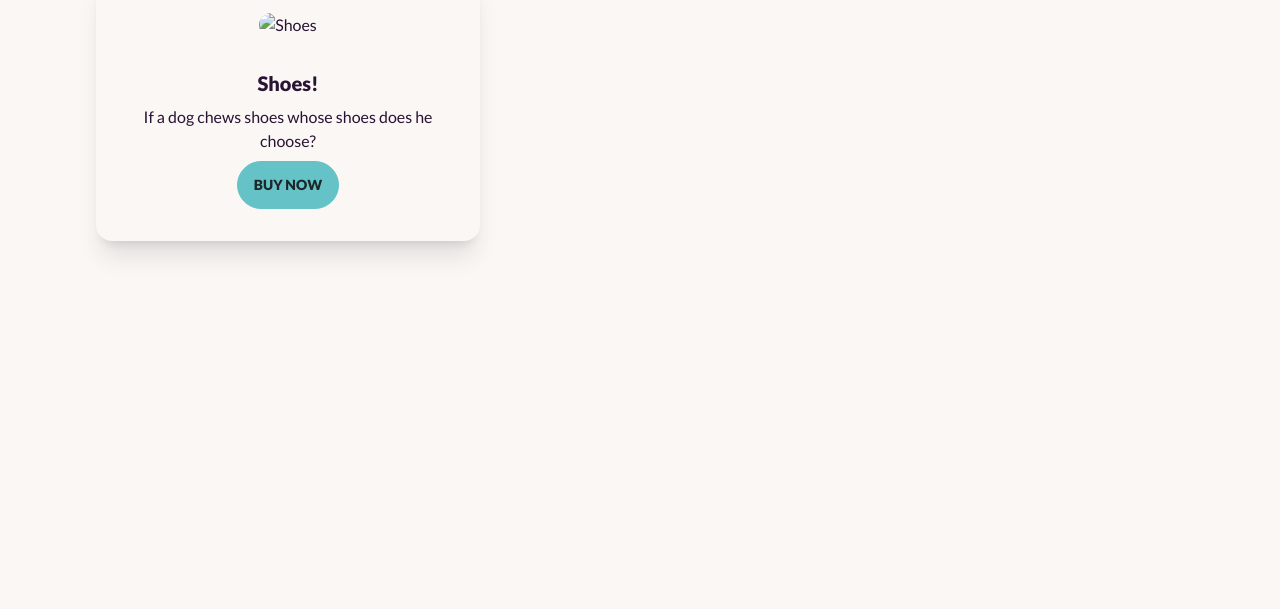
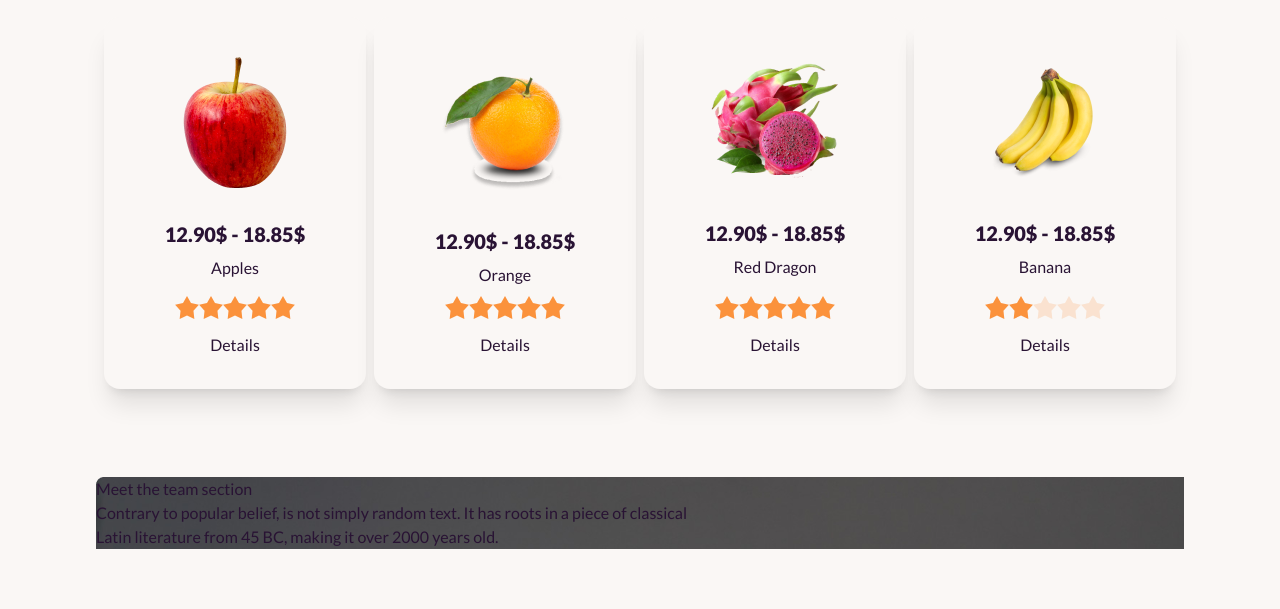
Before and after one commit to mariful999/assaigment-3, a plain HTML site: page index.html in a window 1280 px wide. Shown: the part 772-1381 px from the top of the page. Before the commit the page ends 1073 px from the top, so only its background shows below. Drawn offline with nearby package versions, Linux system fonts and the light colour scheme.

Commit message:
banner section add

```diff
--- a/index.html
+++ b/index.html
@@ -3,7 +3,9 @@
   <head>
     <meta charset="UTF-8" />
     <meta name="viewport" content="width=device-width, initial-scale=1.0" />
-    <title>Document</title>
+    <title>Document
+
+    </title>
     <link
       href="https://cdn.jsdelivr.net/npm/daisyui@3.4.0/dist/full.css"
       rel="stylesheet"
@@ -27,7 +29,7 @@
   <body class="font-lato">
     <header>
       <div class="max-w-screen-xl mx-auto px-8 md:px-16 lg:px-24 py-5 ">
-        <div class="navbar bg-[#F85559] rounded-full px-3">
+        <div class="navbar bg-[#F85559] rounded-full px-10">
           <div class="navbar-start">
             <div class="dropdown flex gap-7 text-white">
               <a class="hover:bg-yellow-400" href="">Home</a>
@@ -46,7 +48,7 @@
                 <input
                   type="text"
                   placeholder="Search Here"
-                  class="input input-bordered w-10 md:w-[300px]"
+                  class=" rounded-2xl px-2 py-1 input-bordered w-10 md:w-[300px]"
                 />
               </div>
               </div>
@@ -103,12 +105,12 @@
     </section>
     <!-- Deal of the day -->
     <section class="max-w-screen-xl mx-auto px-8 md:px-16 lg:px-24 py-5 my-10 ">
-      <div class="flex justify-between">
+      <div class="md:flex justify-between sm:mt-4">
         <div>
           <H1 class="text-3xl font-bold">Deal of the day</H1>
           <P class="text-sm">Contrary to popular belief, is not simply random text. It has roots in a piece of classical <br> Latin literature from 45 BC, making it over 2000 years old.</P>
         </div>
-        <div>
+        <div class="sm:my-3">
           <div class="grid grid-flow-col gap-5 text-center auto-cols-max">
             <div class="flex flex-col">
               <span class="countdown font-mono text-5xl">
@@ -138,23 +140,102 @@
 
         </div>
       </div>
-      <div>
+      <!-- card section -->
+      <div class="md:flex md:m-2 gap-2 justify-around mt-4">
         <div class="card w-96 bg-base-100 shadow-xl">
           <figure class="px-10 pt-10">
-            <img src="/images/stock/photo-1606107557195-0e29a4b5b4aa.jpg" alt="Shoes" class="rounded-xl" />
+            <img src="./images/fruit6.png" alt="Shoes" class="rounded-xl" />
           </figure>
           <div class="card-body items-center text-center">
-            <h2 class="card-title">Shoes!</h2>
-            <p>If a dog chews shoes whose shoes does he choose?</p>
-            <div class="card-actions">
-              <button class="btn btn-primary">Buy Now</button>
+            <h2 class="card-title">12.90$ - 18.85$</h2>
+            <p>Apples</p>
+            <div>
+              <div class="rating">
+                <input type="radio" name="rating-2" class="mask mask-star-2 bg-orange-400" />
+                <input type="radio" name="rating-2" class="mask mask-star-2 bg-orange-400" checked />
+                <input type="radio" name="rating-2" class="mask mask-star-2 bg-orange-400" />
+                <input type="radio" name="rating-2" class="mask mask-star-2 bg-orange-400" />
+                <input type="radio" name="rating-2" class="mask mask-star-2 bg-orange-400" />
+              </div>
             </div>
+            <a href="">Details</a>
+          </div>
+        </div>
+        <div class="card w-96 bg-base-100 shadow-xl">
+          <figure class="px-10 pt-10">
+            <img src="./images/fruit7.png" alt="Shoes" class="rounded-xl" />
+          </figure>
+          <div class="card-body items-center text-center">
+            <h2 class="card-title">12.90$ - 18.85$</h2>
+            <p>Orange</p>
+            <div>
+              <div class="rating">
+                <input type="radio" name="rating-2" class="mask mask-star-2 bg-orange-400" />
+                <input type="radio" name="rating-2" class="mask mask-star-2 bg-orange-400" checked />
+                <input type="radio" name="rating-2" class="mask mask-star-2 bg-orange-400" />
+                <input type="radio" name="rating-2" class="mask mask-star-2 bg-orange-400" />
+                <input type="radio" name="rating-2" class="mask mask-star-2 bg-orange-400" />
+              </div>
+
+            </div>
+            <a href="">Details</a>
+          </div>
+        </div>
+        <div class="card w-96 bg-base-100 shadow-xl">
+          <figure class="px-10 pt-10">
+            <img src="./images/fruit8.png" alt="Shoes" class="rounded-xl" />
+          </figure>
+          <div class="card-body items-center text-center">
+            <h2 class="card-title">12.90$ - 18.85$</h2>
+            <p>Red Dragon</p>
+            <div>
+              <div class="rating">
+                <input type="radio" name="rating-2" class="mask mask-star-2 bg-orange-400" />
+                <input type="radio" name="rating-2" class="mask mask-star-2 bg-orange-400" checked />
+                <input type="radio" name="rating-2" class="mask mask-star-2 bg-orange-400" />
+                <input type="radio" name="rating-2" class="mask mask-star-2 bg-orange-400" />
+                <input type="radio" name="rating-2" class="mask mask-star-2 bg-orange-400" />
+              </div>
+
+            </div>
+            <a href="">Details</a>
+          </div>
+        </div>
+        <div class="card w-96 bg-base-100 shadow-xl">
+          <figure class="px-10 pt-10">
+            <img src="./images/fruit9.png" alt="Shoes" class="rounded-xl" />
+          </figure>
+          <div class="card-body items-center text-center">
+            <h2 class="card-title">12.90$ - 18.85$</h2>
+            <p>Banana</p>
+            <div>
+              <div class="rating">
+                <input type="radio" name="rating-2" class="mask mask-star-2 bg-orange-400" />
+                <input type="radio" name="rating-2" class="mask mask-star-2 bg-orange-400" checked />
+                <input type="radio" name="rating-2" class="mask mask-star-2 bg-orange-400" />
+                <input type="radio" name="rating-2" class="mask mask-star-2 bg-orange-400" />
+                <input type="radio" name="rating-2" class="mask mask-star-2 bg-orange-400" />
+              </div>
+
+            </div>
+            <a href="">Details</a>
           </div>
         </div>
       </div>
-
     </section>
   </body>
-  <main></main>
+  <!-- Meet the team section -->
+  <main class="max-w-screen-xl mx-auto px-8 md:px-16 lg:px-24 py-5 my-10">
+    <section
+    style="background-image: url(./images/banner1.png);">
+      <div>
+        <h1 >Meet the team section</h1>
+        <p>Contrary to popular belief, is not simply random text. It has roots in a piece of classical <br> Latin literature from 45 BC, making it over 2000 years old.</p>
+      </div>
+      <div>
+
+      </div>
+    </section>
+  </main>
   <footer></footer>
 </html>
```
